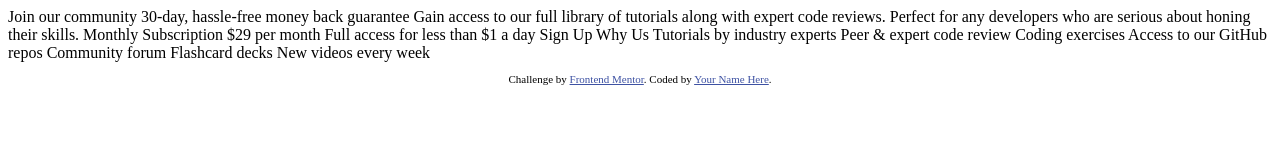
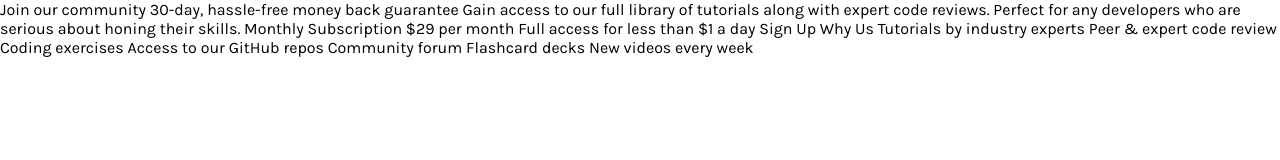
Before and after one commit to Blondeli/single-price-git-component, a plain HTML site: page index.html in a window 1280 px wide. Drawn offline with Linux system fonts and the light colour scheme.

Commit message:
add stylesheet and custom styles

```diff
--- a/index.html
+++ b/index.html
@@ -8,11 +8,13 @@
 
   <title>Frontend Mentor | Single Price Grid Component</title>
 
-  <!-- Feel free to remove these styles or customise in your own stylesheet 👍 -->
-  <style>
-    .attribution { font-size: 11px; text-align: center; }
-    .attribution a { color: hsl(228, 45%, 44%); }
-  </style>
+  <!-- Link Google fonts -->
+  <link rel="preconnect" href="https://fonts.googleapis.com">
+  <link rel="preconnect" href="https://fonts.gstatic.com" crossorigin>
+  <link href="https://fonts.googleapis.com/css2?family=Karla:wght@400;500&display=swap" rel="stylesheet">
+
+  <!-- Link stylesheet -->
+  <link rel="stylesheet" href="style.css">
 </head>
 <body>
   Join our community
@@ -39,12 +41,5 @@
   Community forum
   Flashcard decks
   New videos every week
-
-  <footer>
-    <p class="attribution">
-      Challenge by <a href="https://www.frontendmentor.io?ref=challenge" target="_blank">Frontend Mentor</a>.
-      Coded by <a href="#">Your Name Here</a>.
-    </p>
-  </footer>
 </body>
 </html>
--- /dev/null
+++ b/style.css
@@ -0,0 +1,19 @@
+*, *::before, *::after {
+  box-sizing: border-box;
+  margin: 0;
+  padding: 0;
+}
+
+:root {
+  --primary-color: hsl(179, 62%, 43%);
+  --accent-color: hsl(71, 73%, 54%);
+  --bg-color: hsl(204, 43%, 93%);
+  --text-color: hsl(218, 22%, 67%);
+  --box-shadow: 0 15px 30px rgba(0, 81, 171, 0.15);
+}
+
+body {
+  font-family: 'Karla', sans-serif;
+  font-size: 1rem;
+  min-height: 100vh;
+}
```
